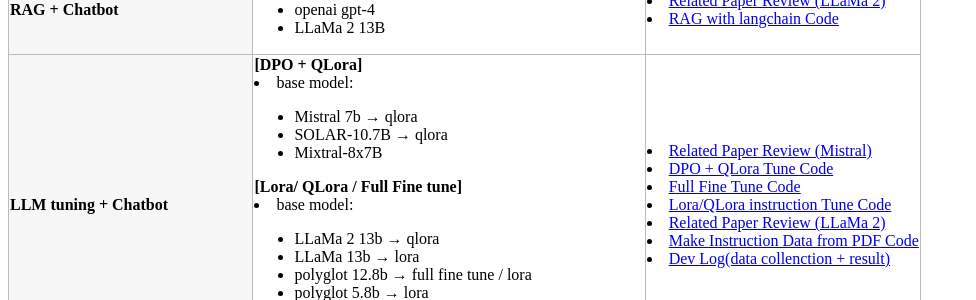
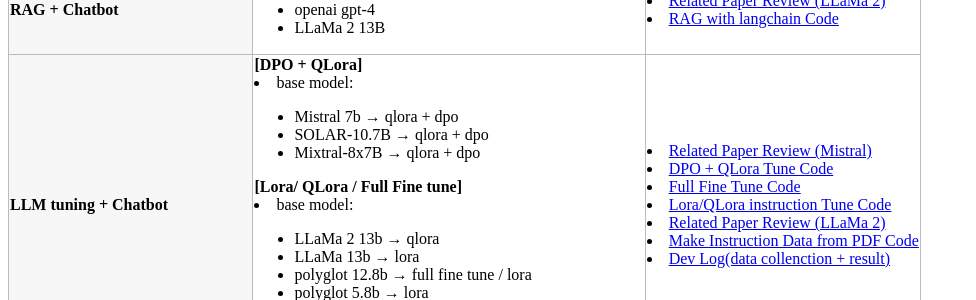
Before and after one commit to finddme/finddme.github.io, a Jekyll site: the page built from _posts/2022-01-01-Project.md, in a window 1280 px wide. Shown: the part 276-576 px from the top of the page, without its empty margins (0-976 px from the left). Built offline with Jekyll 4.4.1, drawn with Linux system fonts in a browser that asks for light colours.

Commit message:
Update 2022-01-01-Project.md

```diff
--- a/_posts/2022-01-01-Project.md
+++ b/_posts/2022-01-01-Project.md
@@ -70,9 +70,9 @@
            <strong>[DPO + QLora]</strong>
            <li>base model:
              <ul>
-               <li>Mistral 7b → qlora</li>
-               <li>SOLAR-10.7B → qlora</li>
-               <li>Mixtral-8x7B</li>
+               <li>Mistral 7b → qlora + dpo</li>
+               <li>SOLAR-10.7B → qlora + dpo</li>
+               <li>Mixtral-8x7B → qlora + dpo</li>
              </ul>
            </li>
            <strong>[Lora/ QLora / Full Fine tune]</strong>
```
